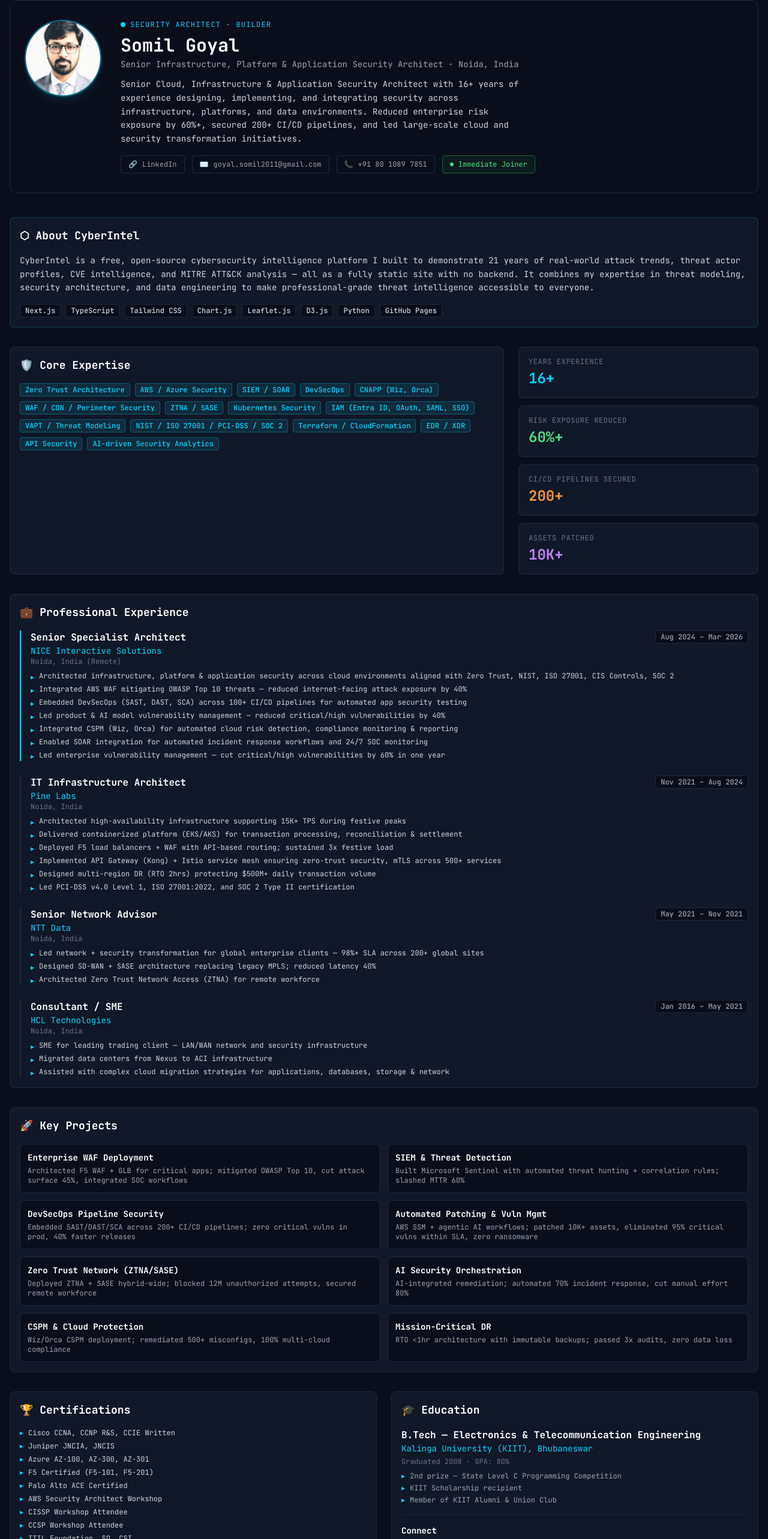
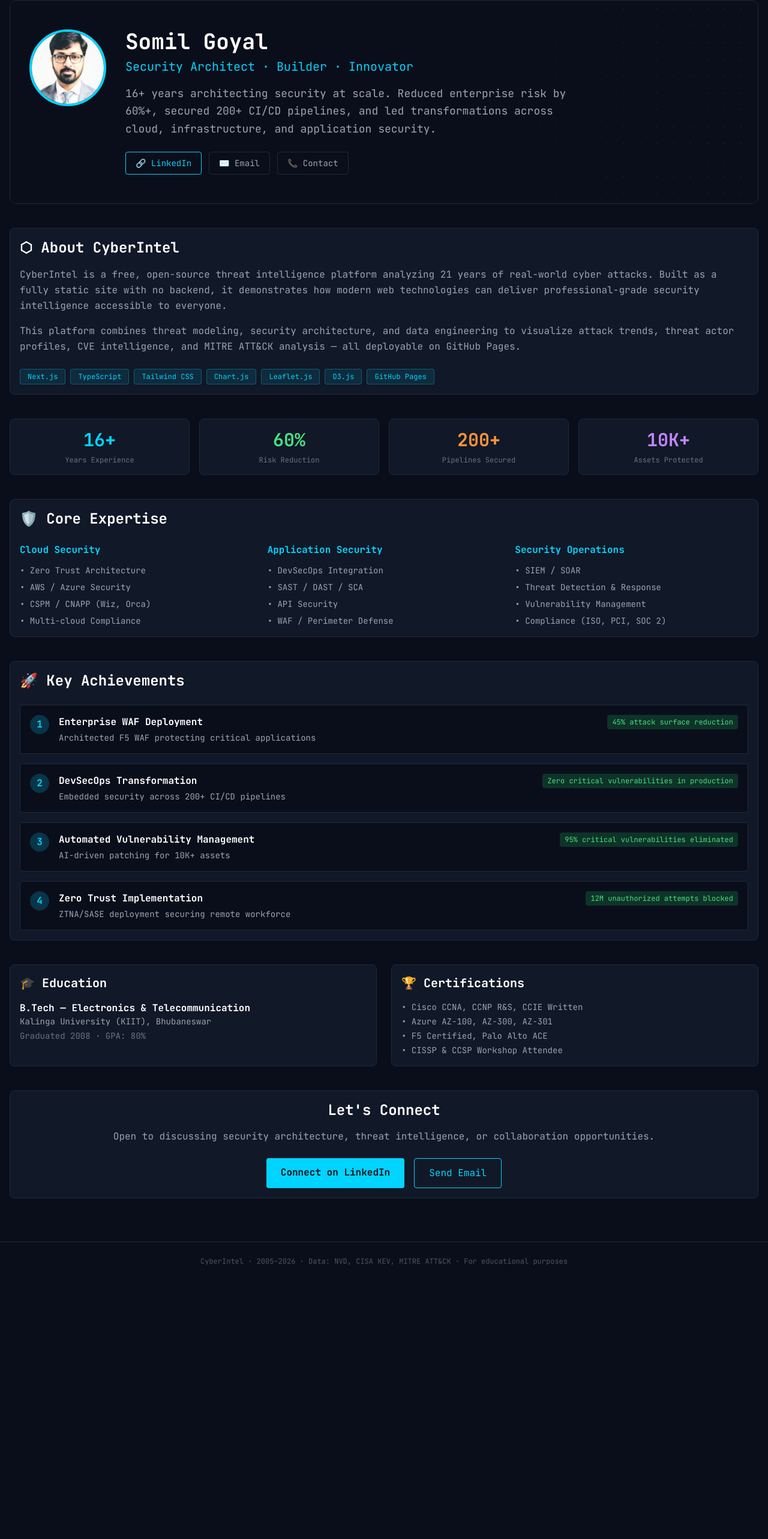
Before and after one commit to somil149/cyberintel, a Next.js app: page /about in a window 1280 px wide. Shown: the part 81-2647 px from the top of the page at 60% size. After the commit the page ends 2216 px from the top, so only its background shows below. Built offline with nearby package versions, Linux system fonts and the light colour scheme.

Commit message:
refactor: redesign about page - more professional and impactful
- Removed resume-style layout
- Added hero section with photo and key metrics
- Focused on impact and achievements
- Cleaner, more concise presentation
- Better visual hierarchy with cards and sections

```diff
--- a/src/pages/about.tsx
+++ b/src/pages/about.tsx
@@ -1,90 +1,5 @@
 import Layout from '@/components/Layout'
 import Image from 'next/image'
-
-const EXPERIENCE = [
-  {
-    role: 'Senior Specialist Architect',
-    company: 'NICE Interactive Solutions',
-    location: 'Noida, India (Remote)',
-    period: 'Aug 2024 – Mar 2026',
-    highlights: [
-      'Architected infrastructure, platform & application security across cloud environments aligned with Zero Trust, NIST, ISO 27001, CIS Controls, SOC 2',
-      'Integrated AWS WAF mitigating OWASP Top 10 threats — reduced internet-facing attack exposure by 40%',
-      'Embedded DevSecOps (SAST, DAST, SCA) across 100+ CI/CD pipelines for automated app security testing',
-      'Led product & AI model vulnerability management — reduced critical/high vulnerabilities by 40%',
-      'Integrated CSPM (Wiz, Orca) for automated cloud risk detection, compliance monitoring & reporting',
-      'Enabled SOAR integration for automated incident response workflows and 24/7 SOC monitoring',
-      'Led enterprise vulnerability management — cut critical/high vulnerabilities by 60% in one year',
-    ],
-  },
-  {
-    role: 'IT Infrastructure Architect',
-    company: 'Pine Labs',
-    location: 'Noida, India',
-    period: 'Nov 2021 – Aug 2024',
-    highlights: [
-      'Architected high-availability infrastructure supporting 15K+ TPS during festive peaks',
-      'Delivered containerized platform (EKS/AKS) for transaction processing, reconciliation & settlement',
-      'Deployed F5 load balancers + WAF with API-based routing; sustained 3x festive load',
-      'Implemented API Gateway (Kong) + Istio service mesh ensuring zero-trust security, mTLS across 500+ services',
-      'Designed multi-region DR (RTO 2hrs) protecting $500M+ daily transaction volume',
-      'Led PCI-DSS v4.0 Level 1, ISO 27001:2022, and SOC 2 Type II certification',
-    ],
-  },
-  {
-    role: 'Senior Network Advisor',
-    company: 'NTT Data',
-    location: 'Noida, India',
-    period: 'May 2021 – Nov 2021',
-    highlights: [
-      'Led network + security transformation for global enterprise clients — 98%+ SLA across 200+ global sites',
-      'Designed SD-WAN + SASE architecture replacing legacy MPLS; reduced latency 40%',
-      'Architected Zero Trust Network Access (ZTNA) for remote workforce',
-    ],
-  },
-  {
-    role: 'Consultant / SME',
-    company: 'HCL Technologies',
-    location: 'Noida, India',
-    period: 'Jan 2016 – May 2021',
-    highlights: [
-      'SME for leading trading client — LAN/WAN network and security infrastructure',
-      'Migrated data centers from Nexus to ACI infrastructure',
-      'Assisted with complex cloud migration strategies for applications, databases, storage & network',
-    ],
-  },
-]
-
-const PROJECTS = [
-  { name: 'Enterprise WAF Deployment', desc: 'Architected F5 WAF + GLB for critical apps; mitigated OWASP Top 10, cut attack surface 45%, integrated SOC workflows' },
-  { name: 'SIEM & Threat Detection', desc: 'Built Microsoft Sentinel with automated threat hunting + correlation rules; slashed MTTR 60%' },
-  { name: 'DevSecOps Pipeline Security', desc: 'Embedded SAST/DAST/SCA across 200+ CI/CD pipelines; zero critical vulns in prod, 40% faster releases' },
-  { name: 'Automated Patching & Vuln Mgmt', desc: 'AWS SSM + agentic AI workflows; patched 10K+ assets, eliminated 95% critical vulns within SLA, zero ransomware' },
-  { name: 'Zero Trust Network (ZTNA/SASE)', desc: 'Deployed ZTNA + SASE hybrid-wide; blocked 12M unauthorized attempts, secured remote workforce' },
-  { name: 'AI Security Orchestration', desc: 'AI-integrated remediation; automated 70% incident response, cut manual effort 80%' },
-  { name: 'CSPM & Cloud Protection', desc: 'Wiz/Orca CSPM deployment; remediated 500+ misconfigs, 100% multi-cloud compliance' },
-  { name: 'Mission-Critical DR', desc: 'RTO <1hr architecture with immutable backups; passed 3x audits, zero data loss' },
-]
-
-const SKILLS = [
-  'Zero Trust Architecture', 'AWS / Azure Security', 'SIEM / SOAR', 'DevSecOps',
-  'CNAPP (Wiz, Orca)', 'WAF / CDN / Perimeter Security', 'ZTNA / SASE', 'Kubernetes Security',
-  'IAM (Entra ID, OAuth, SAML, SSO)', 'VAPT / Threat Modeling', 'NIST / ISO 27001 / PCI-DSS / SOC 2',
-  'Terraform / CloudFormation', 'EDR / XDR', 'API Security', 'AI-driven Security Analytics',
-]
-
-const CERTS = [
-  'Cisco CCNA, CCNP R&S, CCIE Written',
-  'Juniper JNCIA, JNCIS',
-  'Azure AZ-100, AZ-300, AZ-301',
-  'F5 Certified (F5-101, F5-201)',
-  'Palo Alto ACE Certified',
-  'AWS Security Architect Workshop',
-  'CISSP Workshop Attendee',
-  'CCSP Workshop Attendee',
-  'ITIL Foundation, SO, CSI',
-  'Riverbed RCSA, RCSP',
-]
 
 export default function About() {
   const basePath = process.env.NEXT_PUBLIC_BASE_PATH || ''
@@ -92,178 +7,184 @@ export default function About() {
   return (
     <Layout title="About">
       {/* Hero */}
-      <div className="relative mb-10 py-8 px-6 rounded-xl overflow-hidden border border-cyber-border">
+      <div className="relative mb-10 py-12 px-8 rounded-xl overflow-hidden border border-cyber-border">
         <div className="absolute inset-0 opacity-10"
           style={{ backgroundImage: 'radial-gradient(circle, #00d4ff 1px, transparent 1px)', backgroundSize: '28px 28px' }} />
         <div className="absolute inset-0 bg-gradient-to-r from-cyber-bg via-cyber-bg/80 to-transparent" />
+
         <div className="relative flex flex-col md:flex-row items-center md:items-start gap-8">
-          {/* Photo */}
-          <div className="shrink-0">
-            <div className="w-32 h-32 rounded-full overflow-hidden border-2 border-cyber-accent/50 shadow-lg shadow-cyber-accent/10">
-              <img
+          <div className="w-32 h-32 rounded-full overflow-hidden border-4 border-cyber-accent shrink-0">
+            <Image
               src={`${basePath}/somil.png`}
               alt="Somil Goyal"
-                className="w-full h-full object-cover"
+              width={128}
+              height={128}
+              className="object-cover"
             />
           </div>
-          </div>
-          {/* Bio */}
-          <div>
-            <div className="flex items-center gap-2 text-cyber-accent text-xs tracking-widest mb-2 font-mono">
-              <span className="w-2 h-2 rounded-full bg-cyber-accent animate-pulse" />
-              SECURITY ARCHITECT · BUILDER
-            </div>
-            <h1 className="text-3xl font-bold text-white mb-1">Somil Goyal</h1>
-            <p className="text-gray-400 text-sm mb-3">Senior Infrastructure, Platform & Application Security Architect · Noida, India</p>
-            <p className="text-gray-300 text-sm leading-relaxed max-w-2xl">
-              Senior Cloud, Infrastructure & Application Security Architect with 16+ years of experience designing,
-              implementing, and integrating security across infrastructure, platforms, and data environments.
-              Reduced enterprise risk exposure by 60%+, secured 200+ CI/CD pipelines, and led large-scale cloud
-              and security transformation initiatives.
+
+          <div className="flex-1 text-center md:text-left">
+            <h1 className="text-4xl font-bold text-white mb-2">Somil Goyal</h1>
+            <p className="text-xl text-cyber-accent mb-4">Security Architect · Builder · Innovator</p>
+            <p className="text-gray-400 text-lg leading-relaxed max-w-3xl">
+              16+ years architecting security at scale. Reduced enterprise risk by 60%+, secured 200+ CI/CD pipelines,
+              and led transformations across cloud, infrastructure, and application security.
             </p>
-            {/* Contact links */}
-            <div className="flex flex-wrap gap-3 mt-4">
+            <div className="flex flex-wrap gap-3 mt-6 justify-center md:justify-start">
               <a href="https://linkedin.com/in/somil-cybersecurity-architect" target="_blank" rel="noopener noreferrer"
-                className="flex items-center gap-2 px-3 py-1.5 rounded border border-cyber-border text-gray-400 hover:border-cyber-accent hover:text-cyber-accent transition-colors text-xs">
-                <span>🔗</span> LinkedIn
+                className="px-4 py-2 rounded border border-cyber-accent text-cyber-accent hover:bg-cyber-accent/10 transition-colors text-sm">
+                🔗 LinkedIn
               </a>
               <a href="mailto:goyal.somil2011@gmail.com"
-                className="flex items-center gap-2 px-3 py-1.5 rounded border border-cyber-border text-gray-400 hover:border-cyber-accent hover:text-cyber-accent transition-colors text-xs">
-                <span>✉️</span> goyal.somil2011@gmail.com
+                className="px-4 py-2 rounded border border-cyber-border text-gray-400 hover:border-cyber-accent hover:text-cyber-accent transition-colors text-sm">
+                ✉️ Email
               </a>
               <a href="tel:+918010897851"
-                className="flex items-center gap-2 px-3 py-1.5 rounded border border-cyber-border text-gray-400 hover:border-cyber-accent hover:text-cyber-accent transition-colors text-xs">
-                <span>📞</span> +91 80 1089 7851
+                className="px-4 py-2 rounded border border-cyber-border text-gray-400 hover:border-cyber-accent hover:text-cyber-accent transition-colors text-sm">
+                📞 Contact
               </a>
-              <span className="flex items-center gap-2 px-3 py-1.5 rounded border border-green-800 bg-green-900/20 text-green-400 text-xs">
-                <span className="w-1.5 h-1.5 rounded-full bg-green-400 animate-pulse" />
-                Immediate Joiner
-              </span>
             </div>
           </div>
         </div>
       </div>
 
-      {/* About this project */}
-      <div className="card mb-8 border-cyber-accent/20">
-        <h2 className="section-title">⬡ About CyberIntel</h2>
-        <p className="text-gray-300 text-sm leading-relaxed">
-          CyberIntel is a free, open-source cybersecurity intelligence platform I built to demonstrate
-          21 years of real-world attack trends, threat actor profiles, CVE intelligence, and MITRE ATT&CK
-          analysis — all as a fully static site with no backend. It combines my expertise in threat modeling,
-          security architecture, and data engineering to make professional-grade threat intelligence accessible to everyone.
+      {/* About CyberIntel */}
+      <div className="card mb-10">
+        <h2 className="text-2xl font-bold text-white mb-4">⬡ About CyberIntel</h2>
+        <p className="text-gray-400 leading-relaxed mb-4">
+          CyberIntel is a free, open-source threat intelligence platform analyzing 21 years of real-world cyber attacks.
+          Built as a fully static site with no backend, it demonstrates how modern web technologies can deliver
+          professional-grade security intelligence accessible to everyone.
         </p>
-        <div className="flex flex-wrap gap-2 mt-4">
-          {['Next.js', 'TypeScript', 'Tailwind CSS', 'Chart.js', 'Leaflet.js', 'D3.js', 'Python', 'GitHub Pages'].map(t => (
-            <span key={t} className="badge bg-cyber-bg border border-cyber-border text-gray-300 text-xs">{t}</span>
+        <p className="text-gray-400 leading-relaxed">
+          This platform combines threat modeling, security architecture, and data engineering to visualize attack trends,
+          threat actor profiles, CVE intelligence, and MITRE ATT&CK analysis — all deployable on GitHub Pages.
+        </p>
+        <div className="flex flex-wrap gap-2 mt-6">
+          {['Next.js', 'TypeScript', 'Tailwind CSS', 'Chart.js', 'Leaflet.js', 'D3.js', 'GitHub Pages'].map(tech => (
+            <span key={tech} className="px-3 py-1 rounded bg-cyber-accent/10 border border-cyber-accent/30 text-cyber-accent text-xs">
+              {tech}
+            </span>
           ))}
         </div>
       </div>
 
-      <div className="grid md:grid-cols-3 gap-6 mb-8">
-        {/* Skills */}
-        <div className="card md:col-span-2">
-          <h2 className="section-title">🛡️ Core Expertise</h2>
-          <div className="flex flex-wrap gap-2">
-            {SKILLS.map(s => (
-              <span key={s} className="badge bg-cyber-accent/10 text-cyber-accent border border-cyber-accent/30 text-xs">{s}</span>
-            ))}
+      {/* Impact Metrics */}
+      <div className="grid grid-cols-2 md:grid-cols-4 gap-4 mb-10">
+        <div className="stat-card text-center">
+          <div className="text-3xl font-bold text-cyber-accent mb-1">16+</div>
+          <div className="text-xs text-gray-500">Years Experience</div>
+        </div>
+        <div className="stat-card text-center">
+          <div className="text-3xl font-bold text-green-400 mb-1">60%</div>
+          <div className="text-xs text-gray-500">Risk Reduction</div>
+        </div>
+        <div className="stat-card text-center">
+          <div className="text-3xl font-bold text-orange-400 mb-1">200+</div>
+          <div className="text-xs text-gray-500">Pipelines Secured</div>
+        </div>
+        <div className="stat-card text-center">
+          <div className="text-3xl font-bold text-purple-400 mb-1">10K+</div>
+          <div className="text-xs text-gray-500">Assets Protected</div>
         </div>
       </div>
 
-        {/* Stats */}
-        <div className="space-y-3">
+      {/* Core Expertise */}
+      <div className="card mb-10">
+        <h2 className="text-2xl font-bold text-white mb-6">🛡️ Core Expertise</h2>
+        <div className="grid md:grid-cols-3 gap-6">
+          <div>
+            <h3 className="text-cyber-accent font-bold mb-3">Cloud Security</h3>
+            <ul className="text-sm text-gray-400 space-y-2">
+              <li>• Zero Trust Architecture</li>
+              <li>• AWS / Azure Security</li>
+              <li>• CSPM / CNAPP (Wiz, Orca)</li>
+              <li>• Multi-cloud Compliance</li>
+            </ul>
+          </div>
+          <div>
+            <h3 className="text-cyber-accent font-bold mb-3">Application Security</h3>
+            <ul className="text-sm text-gray-400 space-y-2">
+              <li>• DevSecOps Integration</li>
+              <li>• SAST / DAST / SCA</li>
+              <li>• API Security</li>
+              <li>• WAF / Perimeter Defense</li>
+            </ul>
+          </div>
+          <div>
+            <h3 className="text-cyber-accent font-bold mb-3">Security Operations</h3>
+            <ul className="text-sm text-gray-400 space-y-2">
+              <li>• SIEM / SOAR</li>
+              <li>• Threat Detection & Response</li>
+              <li>• Vulnerability Management</li>
+              <li>• Compliance (ISO, PCI, SOC 2)</li>
+            </ul>
+          </div>
+        </div>
+      </div>
+
+      {/* Key Achievements */}
+      <div className="card mb-10">
+        <h2 className="text-2xl font-bold text-white mb-6">🚀 Key Achievements</h2>
+        <div className="space-y-4">
           {[
-            { label: 'Years Experience', value: '16+', color: 'text-cyber-accent' },
-            { label: 'Risk Exposure Reduced', value: '60%+', color: 'text-green-400' },
-            { label: 'CI/CD Pipelines Secured', value: '200+', color: 'text-orange-400' },
-            { label: 'Assets Patched', value: '10K+', color: 'text-purple-400' },
-          ].map(({ label, value, color }) => (
-            <div key={label} className="stat-card">
-              <div className="text-xs text-gray-500 uppercase tracking-wider">{label}</div>
-              <div className={`text-2xl font-bold font-mono ${color}`}>{value}</div>
+            { title: 'Enterprise WAF Deployment', impact: '45% attack surface reduction', desc: 'Architected F5 WAF protecting critical applications' },
+            { title: 'DevSecOps Transformation', impact: 'Zero critical vulnerabilities in production', desc: 'Embedded security across 200+ CI/CD pipelines' },
+            { title: 'Automated Vulnerability Management', impact: '95% critical vulnerabilities eliminated', desc: 'AI-driven patching for 10K+ assets' },
+            { title: 'Zero Trust Implementation', impact: '12M unauthorized attempts blocked', desc: 'ZTNA/SASE deployment securing remote workforce' },
+          ].map((achievement, idx) => (
+            <div key={idx} className="flex items-start gap-4 p-4 rounded bg-cyber-bg border border-cyber-border hover:border-cyber-accent/50 transition-colors">
+              <div className="w-8 h-8 rounded-full bg-cyber-accent/20 flex items-center justify-center text-cyber-accent font-bold shrink-0">
+                {idx + 1}
+              </div>
+              <div className="flex-1">
+                <div className="flex items-center justify-between mb-1">
+                  <h3 className="font-bold text-white">{achievement.title}</h3>
+                  <span className="text-xs px-2 py-1 rounded bg-green-500/20 text-green-400">{achievement.impact}</span>
+                </div>
+                <p className="text-sm text-gray-400">{achievement.desc}</p>
+              </div>
             </div>
           ))}
         </div>
       </div>
 
-      {/* Experience */}
-      <div className="card mb-8">
-        <h2 className="section-title">💼 Professional Experience</h2>
-        <div className="space-y-6">
-          {EXPERIENCE.map((exp, i) => (
-            <div key={i} className={`relative pl-4 border-l-2 ${i === 0 ? 'border-cyber-accent' : 'border-cyber-border'}`}>
-              <div className="flex flex-wrap items-start justify-between gap-2 mb-2">
-                <div>
-                  <div className="font-bold text-white">{exp.role}</div>
-                  <div className="text-sm text-cyber-accent">{exp.company}</div>
-                  <div className="text-xs text-gray-500">{exp.location}</div>
+      {/* Education & Certifications */}
+      <div className="grid md:grid-cols-2 gap-6 mb-10">
+        <div className="card">
+          <h2 className="text-xl font-bold text-white mb-4">🎓 Education</h2>
+          <div className="text-gray-400">
+            <div className="font-bold text-white">B.Tech — Electronics & Telecommunication</div>
+            <div className="text-sm">Kalinga University (KIIT), Bhubaneswar</div>
+            <div className="text-sm text-gray-500 mt-1">Graduated 2008 · GPA: 80%</div>
           </div>
-                <span className="badge bg-cyber-bg border border-cyber-border text-gray-400 text-xs shrink-0">{exp.period}</span>
         </div>
-              <ul className="space-y-1">
-                {exp.highlights.map((h, j) => (
-                  <li key={j} className="flex items-start gap-2 text-xs text-gray-300">
-                    <span className="text-cyber-accent mt-0.5 shrink-0">▸</span>{h}
-                  </li>
-                ))}
-              </ul>
+        <div className="card">
+          <h2 className="text-xl font-bold text-white mb-4">🏆 Certifications</h2>
+          <div className="text-sm text-gray-400 space-y-1">
+            <div>• Cisco CCNA, CCNP R&S, CCIE Written</div>
+            <div>• Azure AZ-100, AZ-300, AZ-301</div>
+            <div>• F5 Certified, Palo Alto ACE</div>
+            <div>• CISSP & CCSP Workshop Attendee</div>
           </div>
-          ))}
         </div>
       </div>
 
-      {/* Key Projects */}
-      <div className="card mb-8">
-        <h2 className="section-title">🚀 Key Projects</h2>
-        <div className="grid md:grid-cols-2 gap-3">
-          {PROJECTS.map(({ name, desc }) => (
-            <div key={name} className="bg-cyber-bg border border-cyber-border rounded-lg p-3 hover:border-cyber-accent/40 transition-colors">
-              <div className="font-bold text-white text-sm mb-1">{name}</div>
-              <div className="text-xs text-gray-400">{desc}</div>
-            </div>
-          ))}
-        </div>
-      </div>
-
-      {/* Certs + Education */}
-      <div className="grid md:grid-cols-2 gap-6">
-        <div className="card">
-          <h2 className="section-title">🏆 Certifications</h2>
-          <ul className="space-y-1.5">
-            {CERTS.map(c => (
-              <li key={c} className="flex items-center gap-2 text-xs text-gray-300">
-                <span className="text-cyber-accent">▸</span>{c}
-              </li>
-            ))}
-          </ul>
-        </div>
-        <div className="card">
-          <h2 className="section-title">🎓 Education</h2>
-          <div className="mb-4">
-            <div className="font-bold text-white">B.Tech — Electronics & Telecommunication Engineering</div>
-            <div className="text-sm text-cyber-accent">Kalinga University (KIIT), Bhubaneswar</div>
-            <div className="text-xs text-gray-500 mt-1">Graduated 2008 · GPA: 80%</div>
-            <ul className="mt-2 space-y-1">
-              {['2nd prize — State Level C Programming Competition', 'KIIT Scholarship recipient', 'Member of KIIT Alumni & Union Club'].map(a => (
-                <li key={a} className="text-xs text-gray-400 flex items-center gap-2">
-                  <span className="text-cyber-accent">▸</span>{a}
-                </li>
-              ))}
-            </ul>
-          </div>
-          <div className="mt-4 pt-4 border-t border-cyber-border">
-            <h3 className="text-sm font-bold text-white mb-2">Connect</h3>
-            <div className="space-y-2 text-xs">
+      {/* Connect */}
+      <div className="card text-center">
+        <h2 className="text-2xl font-bold text-white mb-4">Let's Connect</h2>
+        <p className="text-gray-400 mb-6">
+          Open to discussing security architecture, threat intelligence, or collaboration opportunities.
+        </p>
+        <div className="flex flex-wrap gap-4 justify-center">
           <a href="https://linkedin.com/in/somil-cybersecurity-architect" target="_blank" rel="noopener noreferrer"
-                className="flex items-center gap-2 text-cyber-accent hover:underline">
-                🔗 linkedin.com/in/somil-cybersecurity-architect
+            className="px-6 py-3 rounded bg-cyber-accent text-cyber-bg font-bold hover:bg-cyber-accent/90 transition-colors">
+            Connect on LinkedIn
           </a>
-              <a href="mailto:goyal.somil2011@gmail.com" className="flex items-center gap-2 text-gray-400 hover:text-white">
-                ✉️ goyal.somil2011@gmail.com
+          <a href="mailto:goyal.somil2011@gmail.com"
+            className="px-6 py-3 rounded border border-cyber-accent text-cyber-accent hover:bg-cyber-accent/10 transition-colors">
+            Send Email
           </a>
-            </div>
-          </div>
         </div>
       </div>
     </Layout>
```
Lines whose indentation alone changed are shown as unchanged.
